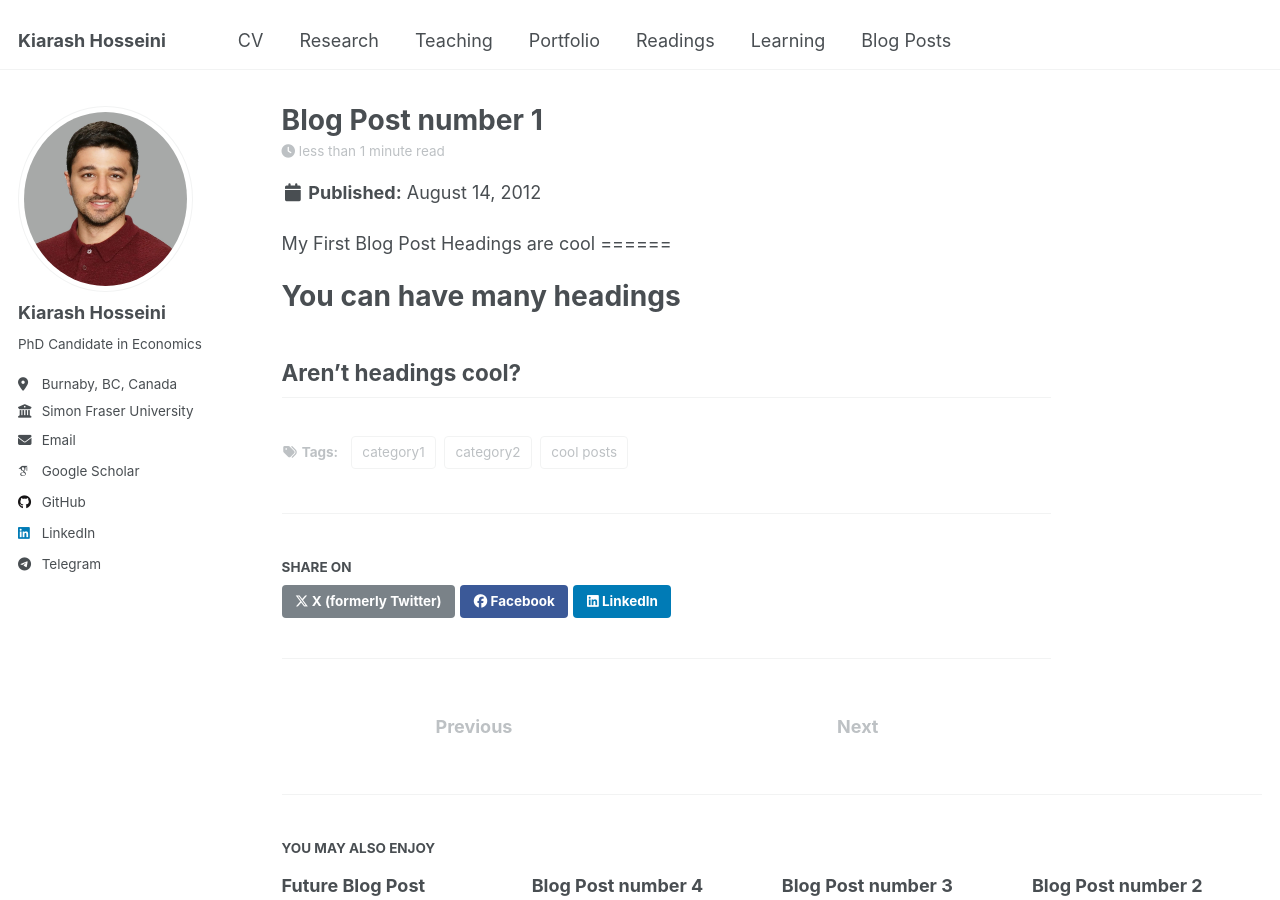
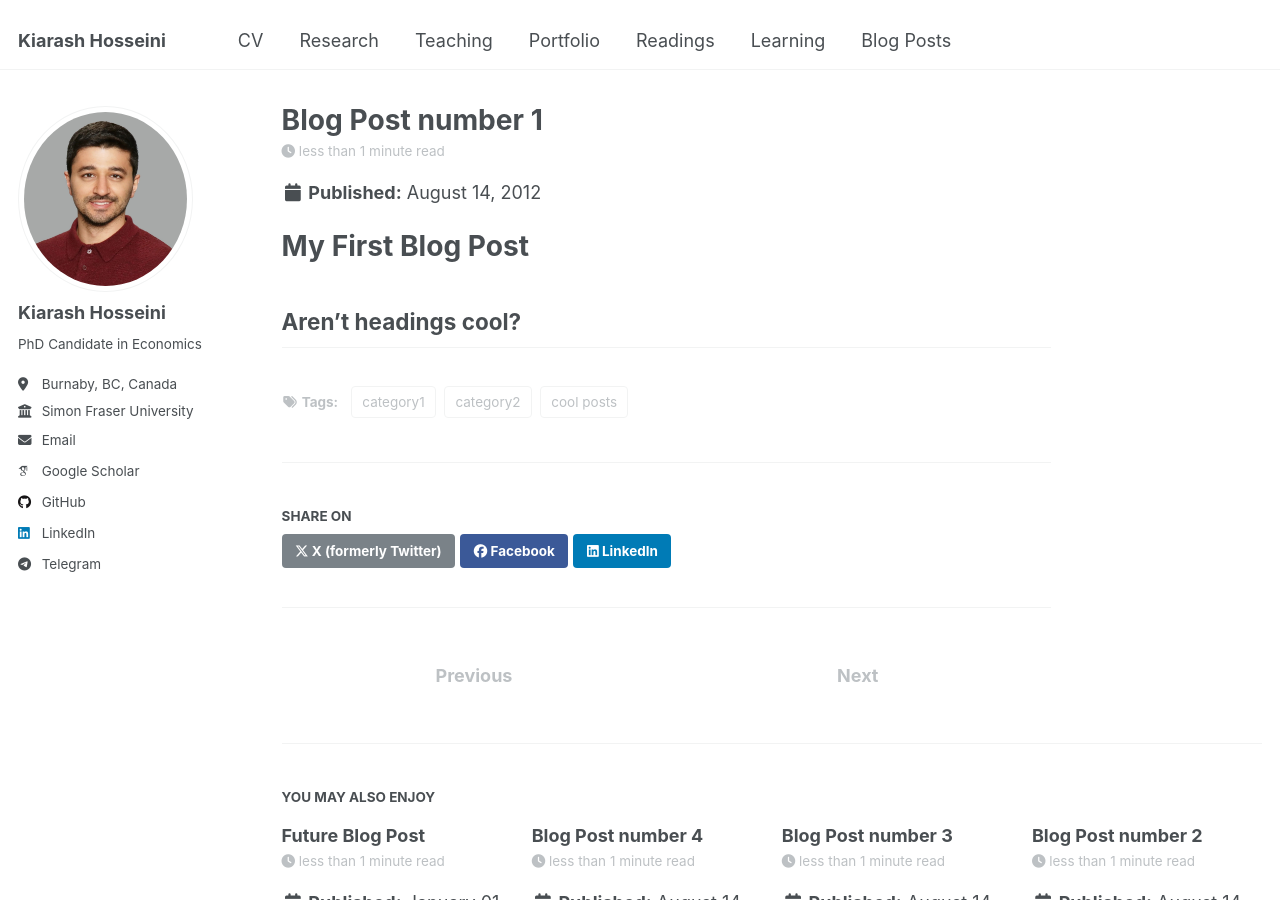
Before and after one commit to k-hosseini/k-hosseini.github.io, a Jekyll site: the page built from _posts/2012-08-14-blog-post-1.md, in a window 1280 px wide and 900 px high. Built offline with Jekyll 4.4.1, drawn with Linux system fonts in a browser that asks for light colours; some web fonts are replaced.

Commit message:
Update 2012-08-14-blog-post-1.md

```diff
--- a/_posts/2012-08-14-blog-post-1.md
+++ b/_posts/2012-08-14-blog-post-1.md
@@ -9,10 +9,6 @@ tags:
 ---
 
 My First Blog Post
-Headings are cool
-======
-
-You can have many headings
 ======
 
 Aren't headings cool?
```
